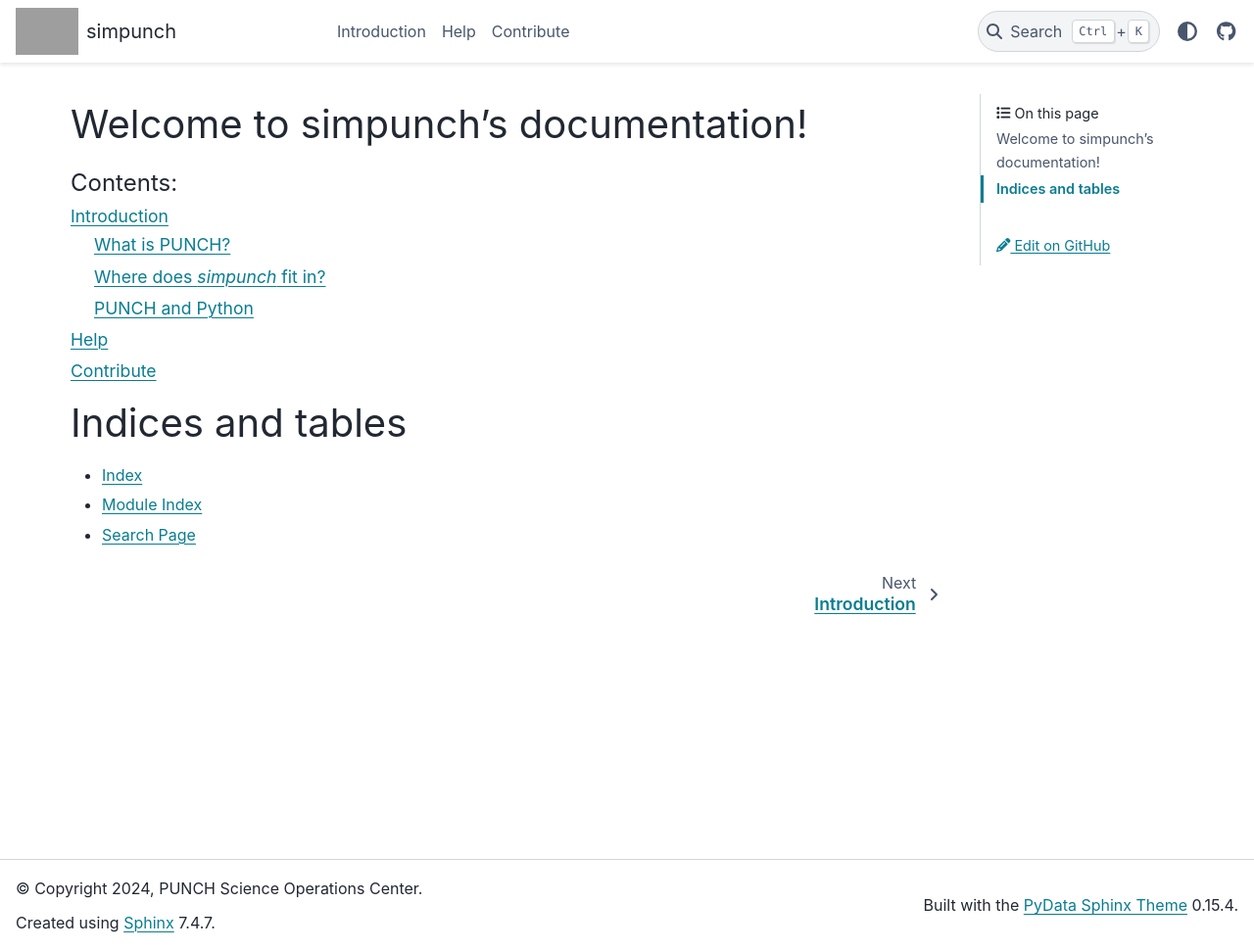
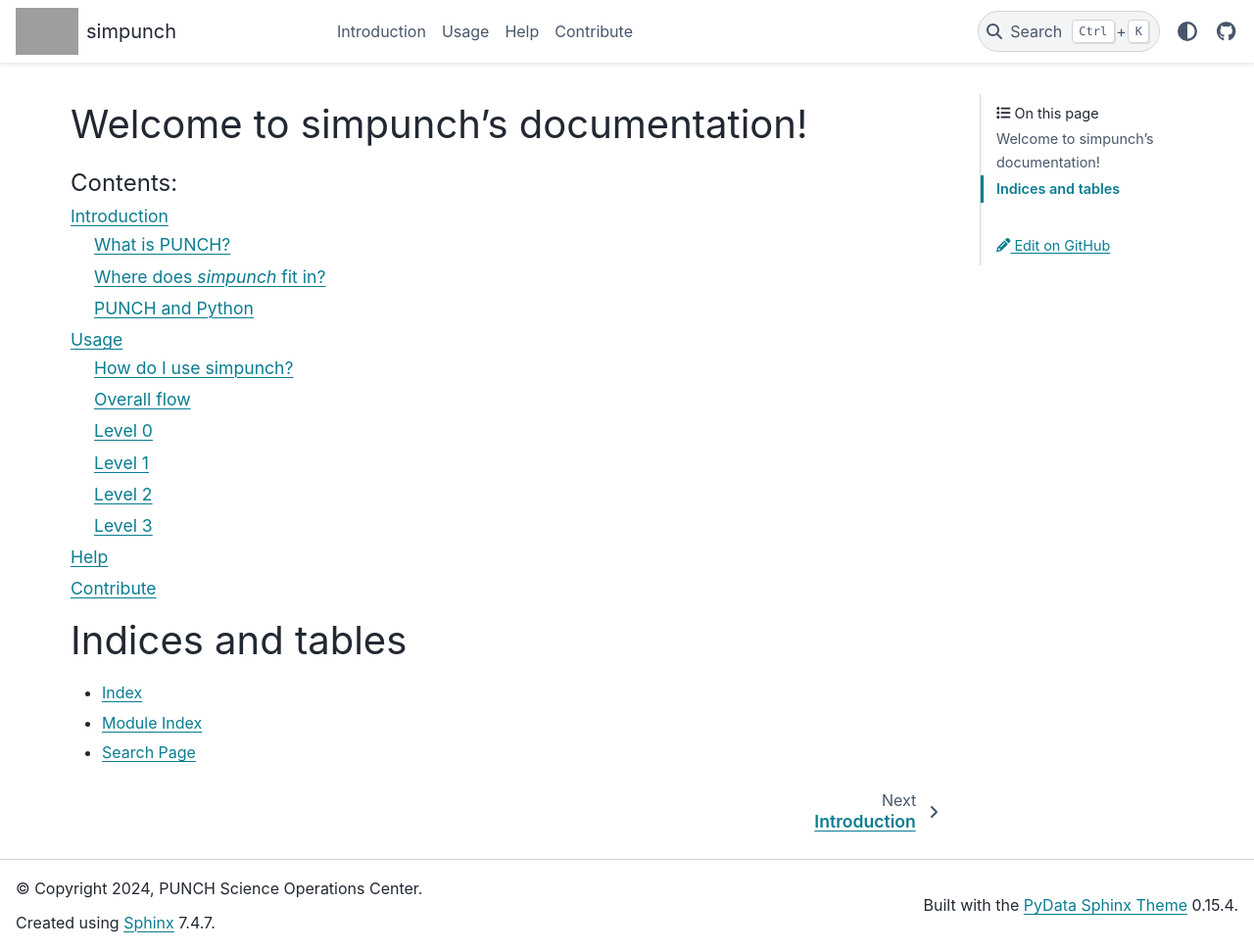
Before and after one commit to punch-mission/simpunch, a Sphinx documentation site: the page built from docs/source/index.rst, in a window 1280 px wide and 971 px high. Shown: the whole window at 98% size. Built offline with Sphinx 7.4.7 and the PyData theme 0.15.4, drawn with Linux system fonts in a browser that asks for light colours; some of the changed lines change nothing that is shown; grey boxes are pictures that could not be loaded.

Commit message:
Adds data product level usage notes

```diff
--- a/docs/source/index.rst
+++ b/docs/source/index.rst
@@ -11,6 +11,7 @@
    :caption: Contents:
 
    intro
+   usage
    help
    contribute
 
--- /dev/null
+++ b/docs/source/usage.rst
@@ -0,0 +1,66 @@
+Usage
+=============
+
+How do I use simpunch?
+----------------------
+To begin, you'll need sample model data with which to pass through the pipeline. During development, we used this tool extensively with GAMERA model data passed through FORWARD to produce integrated values of total brightness and polarized brightness along a particular line of sight through the model. An outline of the overall flow, along with each individual processing level is given below.
+
+Overall flow
+------------
+
+To run the entire simpunch processing pipeline with input model data, the ``punchpipe.flow.generate_flow`` function can be called.
+
+.. autofunction:: punchpipe.flow.generate_flow
+    :no-index:
+
+Level 0
+-------
+
+To generate level 0 data in the mzp polarized framework, the ``punchpipe.level0.generate_l0_pmzp`` function can be called.
+
+.. autofunction:: punchpipe.level0.generate_l0_pmzp
+    :no-index:
+
+To generate level 0 clear data, the ``punchpipe.level0.generate_l0_cr`` function can be called.
+
+.. autofunction:: punchpipe.level0.generate_l0_cr
+    :no-index:
+
+Level 1
+-------
+
+To generate level 1 data in the mzp polarized framework, the ``punchpipe.level1.generate_l1_pmzp`` function can be called.
+
+.. autofunction:: punchpipe.level1.generate_l01pmzp
+    :no-index:
+
+To generate level 1 clear data, the ``punchpipe.level1.generate_l1_cr`` function can be called.
+
+.. autofunction:: punchpipe.level1.generate_l1_cr
+    :no-index:
+
+Level 2
+-------
+
+To generate a level 2 polarized trefoil mosaic, the ``punchpipe.level2.generate_l2_ptm`` function can be called.
+
+.. autofunction:: punchpipe.level2.generate_l2_ptm
+    :no-index:
+
+To generate a level 2 clear trefoil mosaic, the ``punchpipe.level2.generate_l2_ctm`` function can be called.
+
+.. autofunction:: punchpipe.level2.generate_l2_ctm
+    :no-index:
+
+Level 3
+-------
+
+To generate a level 3 polarized trefoil mosaic, the ``punchpipe.level2.generate_l3_ptm`` function can be called.
+
+.. autofunction:: punchpipe.level2.generate_l3_ptm
+    :no-index:
+
+To generate a level 3 clear trefoil mosaic, the ``punchpipe.level2.generate_l3_ctm`` function can be called.
+
+.. autofunction:: punchpipe.level2.generate_l3_ctm
+    :no-index:
```
